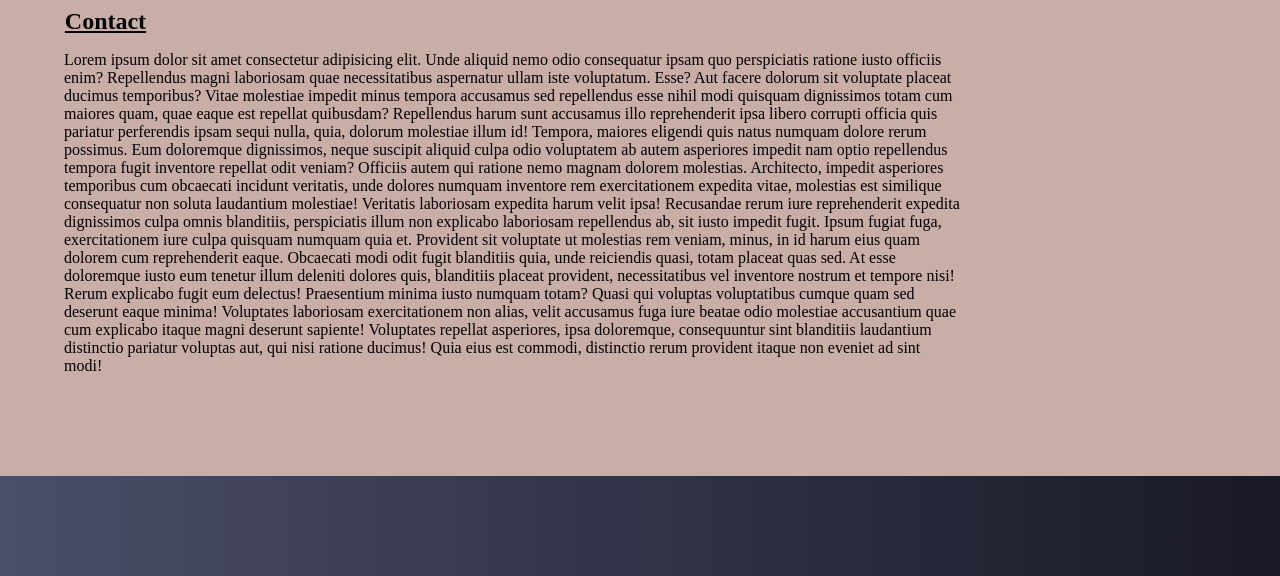
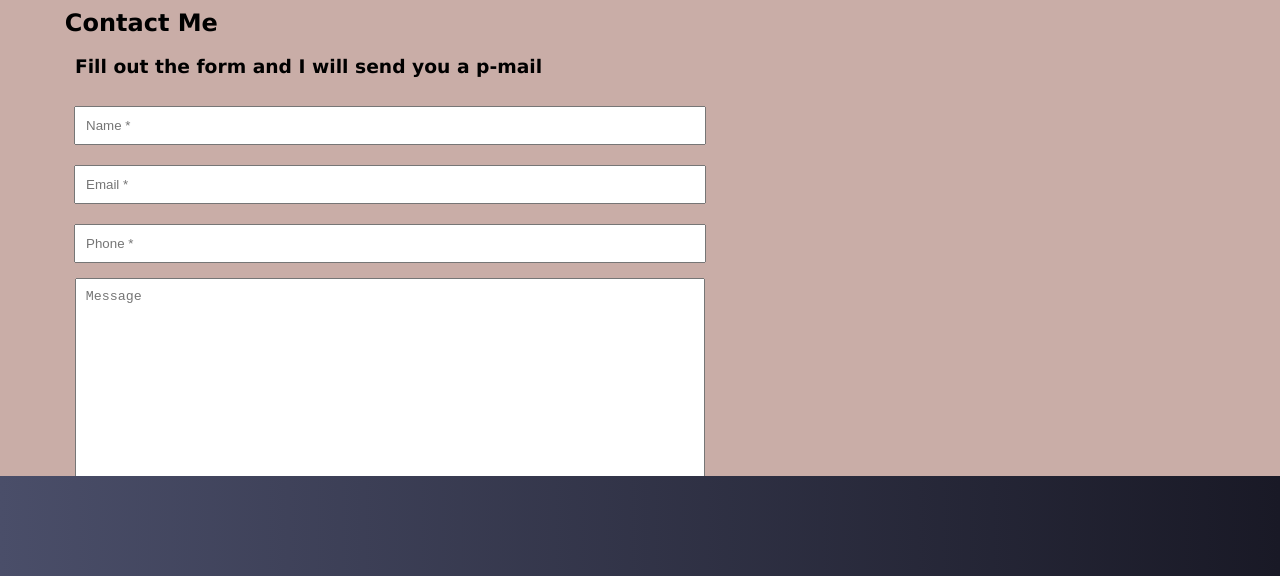
Before and after one commit to nemanjaone/css-marley, a plain HTML site: page contact.html in a window 1280 px wide. Shown: the part 224-800 px from the top of the page. Drawn offline with Linux system fonts and the light colour scheme.

Commit message:
added contact form and practicing fonts

```diff
--- a/app.css
+++ b/app.css
@@ -1,5 +1,6 @@
 html {
     height: 100vh;
+    font-family: Verdana, Geneva, Tahoma, sans-serif;
 }
 
 body {
@@ -104,7 +105,6 @@ section h2 {
     margin-right: 5em;
     margin-top: 0px;
     margin-bottom: 0.5em;
-    text-decoration: underline black;
 }
 
 section h2:first-of-type {
@@ -150,3 +150,42 @@ tr:nth-child(even) {
     width: 200px;
     display: inline-block;
 }
+
+#contactme {
+    margin-left: 4em;
+}
+
+h3 {
+    margin-left: 4em;
+
+}
+
+input {
+    width: 50%;
+    padding: 10px;
+    margin: 10px;
+}
+
+#message {
+    margin-top: .4em;
+    margin-left: .8em;
+    width: 50%;
+    height: 200px;
+    padding: 10px;
+    overflow: hidden;
+}
+
+#subcontact {
+    padding: 10px;
+    margin-top: 10px;
+    margin-left: 1.4em;
+    width:50%;
+    background-color: #d9d9d9;
+    box-shadow: 0 8px 16px 0 rgba(0,0,0,0.2), 0 6px 20px 0 rgba(0,0,0,0.19);
+
+}
+
+#subcontact:hover {
+    background-color: white;
+    transition-duration: 0.5s;
+}
--- a/contact.html
+++ b/contact.html
@@ -12,6 +12,9 @@
     <body>
         <header>
             <div class="topnav">
+                <img id="pawprint"
+                    src="https://upload.wikimedia.org/wikipedia/commons/thumb/5/51/Paw-print.svg/1200px-Paw-print.svg.png"
+                    alt="pawprint">
                 <img id="marley_head"
                     src="https://media.discordapp.net/attachments/241559121084678145/836709660295037009/image0.jpg?width=351&height=468"
                     alt="picture of marley">
@@ -23,38 +26,19 @@
             </div>
         </header>
         <section>
-            <h2>Contact</h2>
-            <p>
-                Lorem ipsum dolor sit amet consectetur adipisicing elit. Unde aliquid nemo odio consequatur ipsam quo
-                perspiciatis ratione iusto officiis enim? Repellendus magni laboriosam quae necessitatibus aspernatur
-                ullam iste voluptatum. Esse?
-                Aut facere dolorum sit voluptate placeat ducimus temporibus? Vitae molestiae impedit minus tempora
-                accusamus sed repellendus esse nihil modi quisquam dignissimos totam cum maiores quam, quae eaque est
-                repellat quibusdam?
-                Repellendus harum sunt accusamus illo reprehenderit ipsa libero corrupti officia quis pariatur
-                perferendis ipsam sequi nulla, quia, dolorum molestiae illum id! Tempora, maiores eligendi quis natus
-                numquam dolore rerum possimus.
-                Eum doloremque dignissimos, neque suscipit aliquid culpa odio voluptatem ab autem asperiores impedit nam
-                optio repellendus tempora fugit inventore repellat odit veniam? Officiis autem qui ratione nemo magnam
-                dolorem molestias.
-                Architecto, impedit asperiores temporibus cum obcaecati incidunt veritatis, unde dolores numquam
-                inventore rem exercitationem expedita vitae, molestias est similique consequatur non soluta laudantium
-                molestiae! Veritatis laboriosam expedita harum velit ipsa!
-                Recusandae rerum iure reprehenderit expedita dignissimos culpa omnis blanditiis, perspiciatis illum non
-                explicabo laboriosam repellendus ab, sit iusto impedit fugit. Ipsum fugiat fuga, exercitationem iure
-                culpa quisquam numquam quia et.
-                Provident sit voluptate ut molestias rem veniam, minus, in id harum eius quam dolorem cum reprehenderit
-                eaque. Obcaecati modi odit fugit blanditiis quia, unde reiciendis quasi, totam placeat quas sed.
-                At esse doloremque iusto eum tenetur illum deleniti dolores quis, blanditiis placeat provident,
-                necessitatibus vel inventore nostrum et tempore nisi! Rerum explicabo fugit eum delectus! Praesentium
-                minima iusto numquam totam?
-                Quasi qui voluptas voluptatibus cumque quam sed deserunt eaque minima! Voluptates laboriosam
-                exercitationem non alias, velit accusamus fuga iure beatae odio molestiae accusantium quae cum explicabo
-                itaque magni deserunt sapiente!
-                Voluptates repellat asperiores, ipsa doloremque, consequuntur sint blanditiis laudantium distinctio
-                pariatur voluptas aut, qui nisi ratione ducimus! Quia eius est commodi, distinctio rerum provident
-                itaque non eveniet ad sint modi!
-            </p>
+            <h2>Contact Me</h2>
+            <h3>Fill out the form and I will send you a p-mail</h3>
+            <form id="contactme">
+                <input type="text" name="name" id="name" placeholder="Name *" required>
+                <br>
+                <input type="email" name="email" id="email" placeholder="Email *" required>
+                <br>
+                <input type="text" name="phone" id="phone" placeholder="Phone *" required>
+                <br>
+                <textarea name="message" id="message" cols="30" rows="10" placeholder="Message"></textarea>
+                <br>
+                <button id="subcontact">Submit</button>
+            </form>
         </section>
         <footer>
             <div class="footer">
```
Also changed, not shown: about.html (+3 -0 lines), index.html (+1 -1 lines), skills.html (+3 -0 lines).
